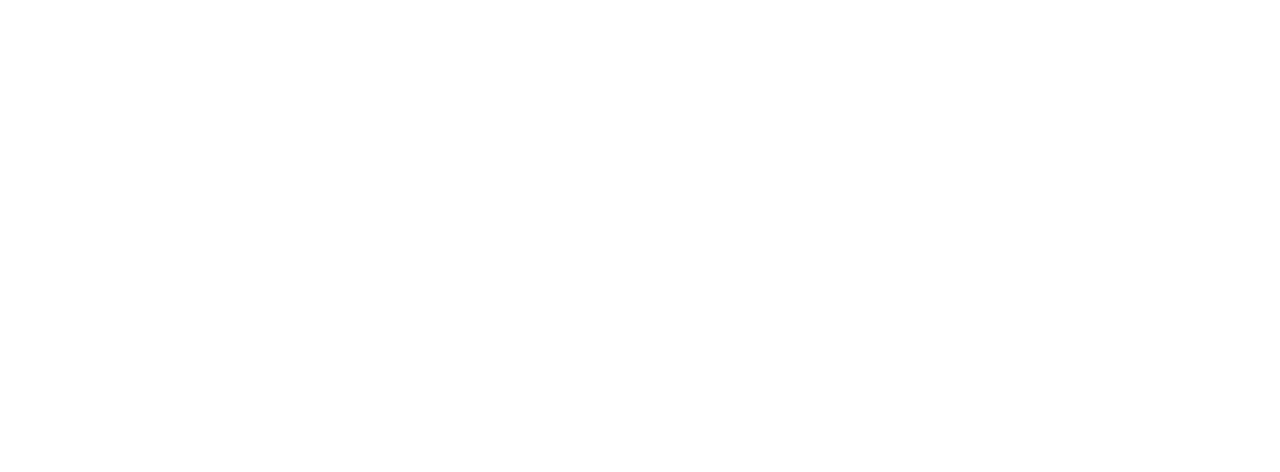
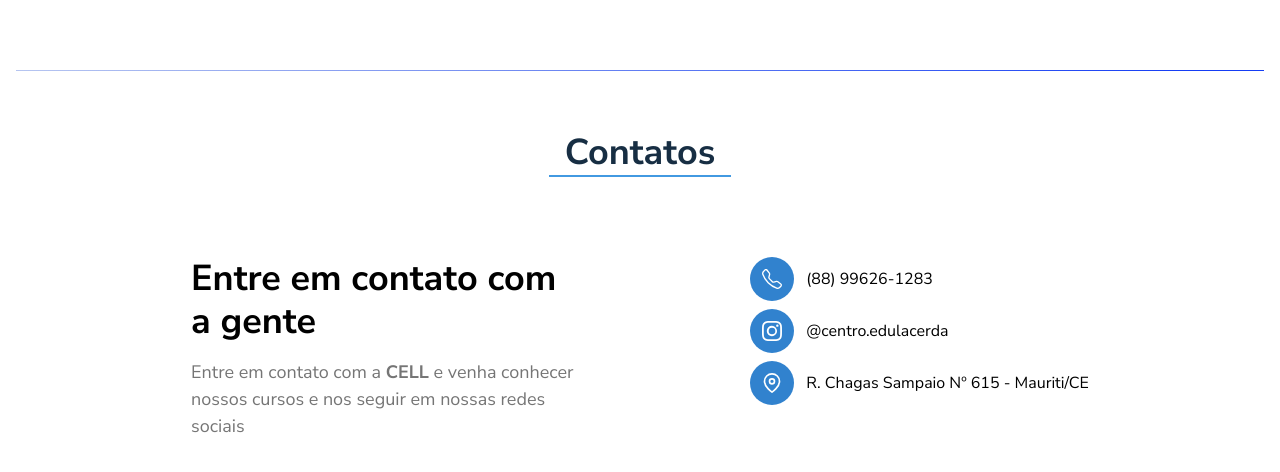
Before and after one commit to centroeducalacerda/Page-Landing, a React (Create React App) app: page / in a window 1280 px wide. Shown: the part 1990-2462 px from the top of the page. Before the commit the page ends 1900 px from the top, so only its background shows below. Built offline with nearby package versions, Linux system fonts and the light colour scheme.

Commit message:
feat: created 'Contacts' section

```diff
--- a/src/App.tsx
+++ b/src/App.tsx
@@ -3,12 +3,12 @@
 
 import { Header } from "./components/Header";
 import { Divider } from "./components/Divider";
-
+import { InitialSection } from "./components/sections/InitialSection";
+import { CoursesSection } from "./components/sections/CoursesSection";
+import { ResponsibleSection } from "./components/sections/ResponsibleSection";
+import { ContactsSection } from "./components/sections/ContactsSection";
 
 import { theme } from "./styles/theme";
-import { InitialSection } from "./components/InitialSection";
-import { CoursesSection } from "./components/CoursesSection";
-import { ResponsibleSection } from "./components/ResponsibleSection";
 
 const Fade = require("react-reveal/Fade");
 
@@ -28,6 +28,10 @@
           <Divider option="left" />
 
           <ResponsibleSection />
+
+          <Divider option="right" />
+
+          <ContactsSection />
         </Fade>
       </Container>
     </Box>
--- /dev/null
+++ b/src/components/sections/ContactsSection.tsx
@@ -0,0 +1,47 @@
+import { Box, Flex, Heading, Text, VStack } from "@chakra-ui/react";
+import { BsTelephone, BsInstagram } from "react-icons/bs";
+import { FiMapPin } from "react-icons/fi";
+import { HiOutlineMail } from "react-icons/hi";
+
+import { Infos } from "../Infos";
+
+export function ContactsSection() {
+  return (
+    <Flex
+      id="contacts"
+      as="section"
+      alignItems="center"
+      justifyContent="center"
+      flexDir="column"
+      mt="-100px"
+      pb="60"
+    >
+      <Heading
+        as="h4"
+        color="blue.600"
+        borderBottom="2px"
+        borderBottomColor="blue.400"
+        mb="10"
+        px="4"
+      >Contatos</Heading>
+
+      <Flex color="black" w="full" justifyContent="space-evenly" mt="10">
+        <Box w="24rem">
+          <Heading as="h5" fontWeight={700} fontSize="4xl" mb="4">Entre em contato com a gente</Heading>
+
+          <Text color="#757575" fontSize="lg">
+            Entre em contato com a <strong>CELL</strong> e venha conhecer <br />
+            nossos cursos e nos seguir em nossas redes sociais
+          </Text>
+        </Box>
+
+        <VStack alignItems="flex-start">
+          <Infos text="(88) 99626-1283" icon={BsTelephone} />
+          {/* <Infos text="emailexemplo@gmail.com" icon={HiOutlineMail} /> */}
+          <Infos text="@centro.edulacerda" icon={BsInstagram} />
+          <Infos text="R. Chagas Sampaio Nº 615 - Mauriti/CE" icon={FiMapPin} />
+        </VStack>
+      </Flex>
+    </Flex>
+  )
+}
--- a/src/components/CoursesSection.tsx
+++ b/src/components/sections/CoursesSection.tsx
@@ -1,5 +1,5 @@
 import { Flex, Heading, SimpleGrid } from "@chakra-ui/react";
-import { Course } from "./Course";
+import { Course } from "../Course";
 
 export function CoursesSection() {
   return (
--- a/src/components/InitialSection.tsx
+++ b/src/components/sections/InitialSection.tsx
@@ -3,9 +3,9 @@
 import { BiTime } from "react-icons/bi";
 import { BsTelephone } from "react-icons/bs";
 import { FiMapPin } from "react-icons/fi";
-import IllustrationSchool from "./../assets/illustration_education.svg";
+import IllustrationSchool from "../../assets/illustration_education.svg";
 
-import { Infos } from "./Infos";
+import { Infos } from "../Infos";
 
 export function InitialSection() {
   return (
@@ -34,9 +34,9 @@
         </Text>
 
         <Stack direction="column">
-          <Infos text="Mauriti, Ceará" icon={FiMapPin} />
+          <Infos text="R. Chagas Sampaio Nº 615 - Mauriti/CE" icon={FiMapPin} />
 
-          <Infos text="(88) 94002-8922" icon={BsTelephone} />
+          <Infos text="(88) 99626-1283" icon={BsTelephone} />
 
           <Infos text="08:00 - 17:00" icon={BiTime} />
         </Stack>
--- a/src/components/ResponsibleSection.tsx
+++ b/src/components/sections/ResponsibleSection.tsx
@@ -4,7 +4,8 @@
   return (
     <Flex
       id="responsible"
-      as="section" alignItems="center"
+      as="section"
+      alignItems="center"
       justifyContent="center"
       flexDir="column"
       mt="-100px"
```
